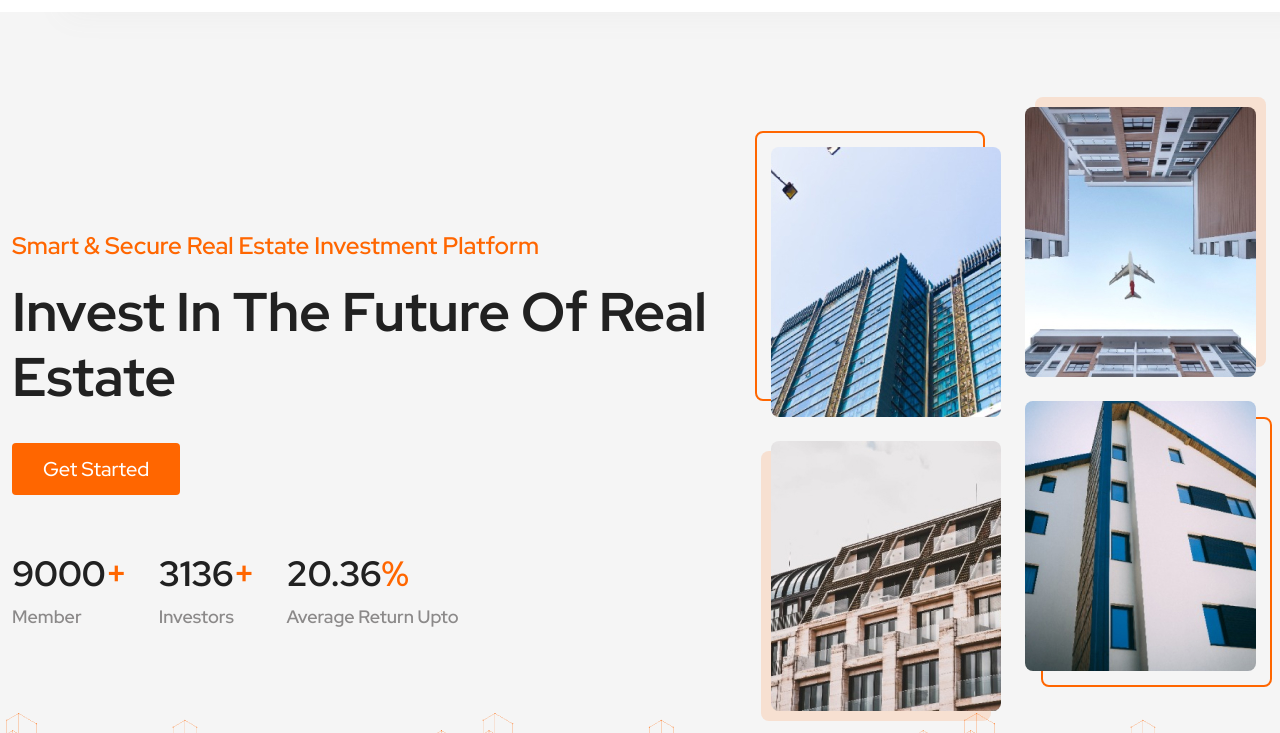
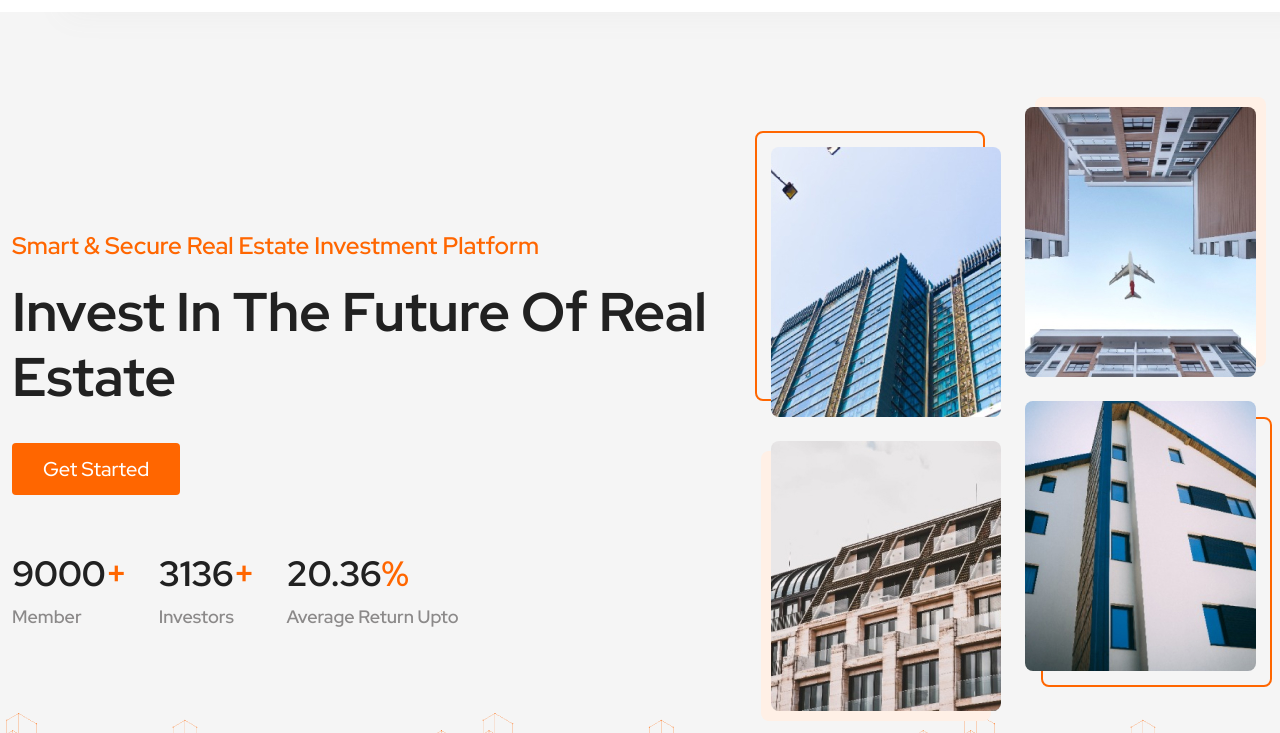
Before and after one commit to afradbhuiyan/investlab, a website: page src/html/pages/index.html in a window 1280 px wide. Shown: the part 67-800 px from the top of the page. Drawn offline with nearby package versions, Linux system fonts and the light colour scheme; files that its build step writes are made by us from their sources; files whose address does not match are found by name.

Commit message:
fix: update banner section thumb bg

```diff
--- a/src/assets/sass/partials/_home.scss
+++ b/src/assets/sass/partials/_home.scss
@@ -160,7 +160,7 @@
             &:nth-child(2),
             &:nth-child(3) {
                 &::after {
-                    background-color: hsl(var(--base)/.15);
+                    background-color: hsl(var(--base-l-900));
                 }
             }
 
```
Also changed, not shown: src/assets/css/main.css, src/html/pages/index.html (line endings or trailing spaces), 1 other file.
